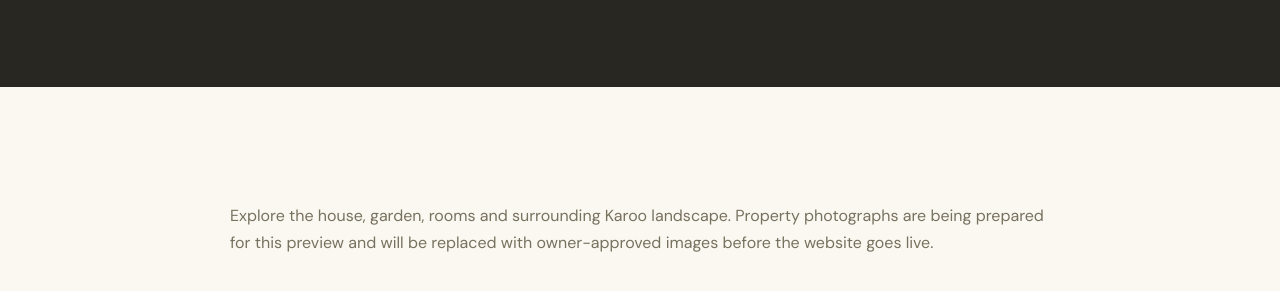
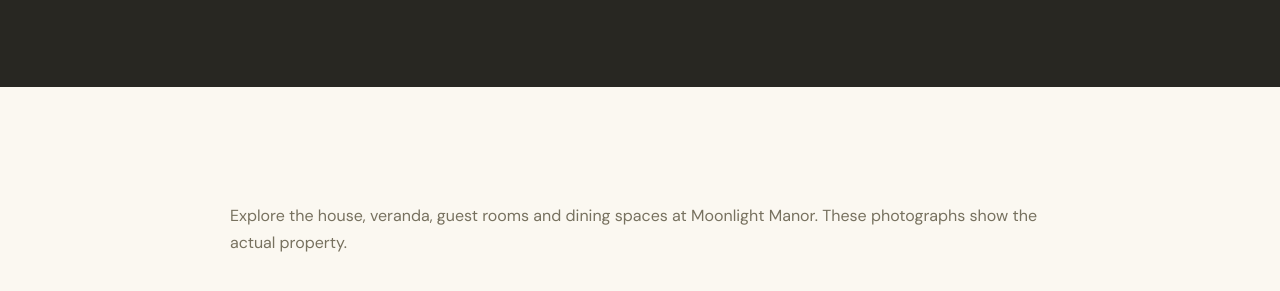
Before and after one commit to dionpather-afk/moonlight-manor-website, an Astro site: page /gallery in a window 1280 px wide. Shown: the part 445-736 px from the top of the page. Built offline with nearby package versions, Linux system fonts and the light colour scheme; Astro itself is replaced by a stand-in of ours; grey boxes are pictures that could not be loaded.

```diff
--- a/src/pages/gallery.astro
+++ b/src/pages/gallery.astro
@@ -3,6 +3,6 @@ import BaseLayout from '../layouts/BaseLayout.astro';
 ---
 <BaseLayout title="Gallery | Moonlight Manor" description="A visual introduction to Moonlight Manor and its Karoo setting.">
   <main><section class="page-hero"><div class="wrap"><span class="eyebrow">A glimpse of the Manor</span><h1>See the charm<br/><em>for yourself.</em></h1></div></section>
-    <section class="section"><div class="wrap"><div class="content"><p>Explore the house, garden, rooms and surrounding Karoo landscape. Property photographs are being prepared for this preview and will be replaced with owner-approved images before the website goes live.</p></div><div class="gallery-grid" style="margin-top:38px">{Array.from({length:6},(_,i)=><div class="gallery-tile" role="img" aria-label={`Moonlight Manor gallery image ${i+1}`}></div>)}</div></div></section>
+    <section class="section"><div class="wrap"><div class="content"><p>Explore the house, veranda, guest rooms and dining spaces at Moonlight Manor. These photographs show the actual property.</p></div><div class="gallery-grid" style="margin-top:38px">{Array.from({length:6},(_,i)=><div class="gallery-tile" role="img" aria-label={`Moonlight Manor gallery image ${i+1}`}></div>)}</div></div></section>
   </main>
 </BaseLayout>
```
